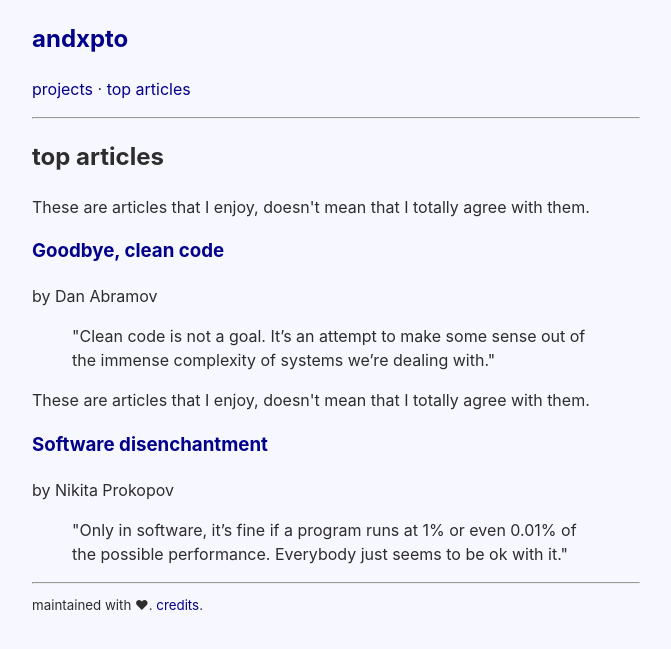
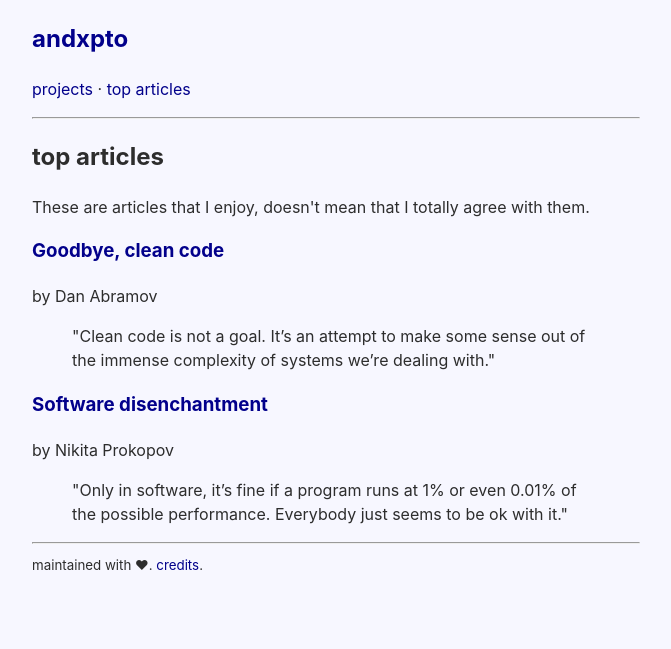
Before and after one commit to 3cpt/3cpt.github.io, a Jekyll site: the page built from top_articles.html, in a window 1280 px wide. Shown: the top 649 px of the page, without its empty margins (304-975 px from the left). Built offline with Jekyll 4.4.1, drawn with Linux system fonts in a browser that asks for light colours; part of the change alters nothing that is shown.

Commit message:
fix disclaimer

```diff
--- a/top_articles.html
+++ b/top_articles.html
@@ -3,9 +3,9 @@ layout: page
 title: top articles
 ---
 
+<p>These are articles that I enjoy, doesn't mean that I totally agree with them.</p>
+
 {% for article in site.data.articles %}
-
-<p>These are articles that I enjoy, doesn't mean that I totally agree with them.</p>
 
 <h3>
     <a href="{{ article.github }}" target="_blank">{{ article.name }}</a>
```
